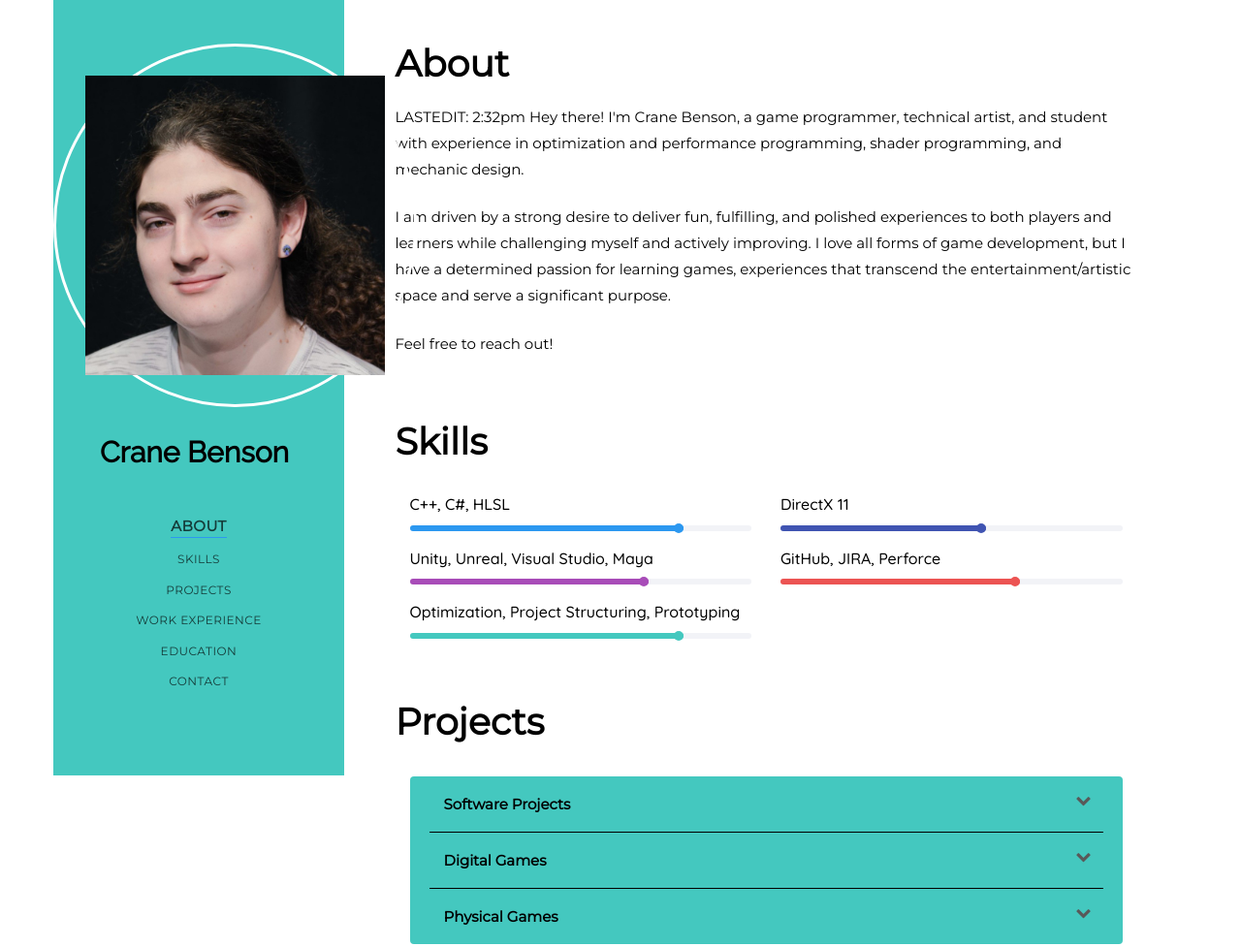
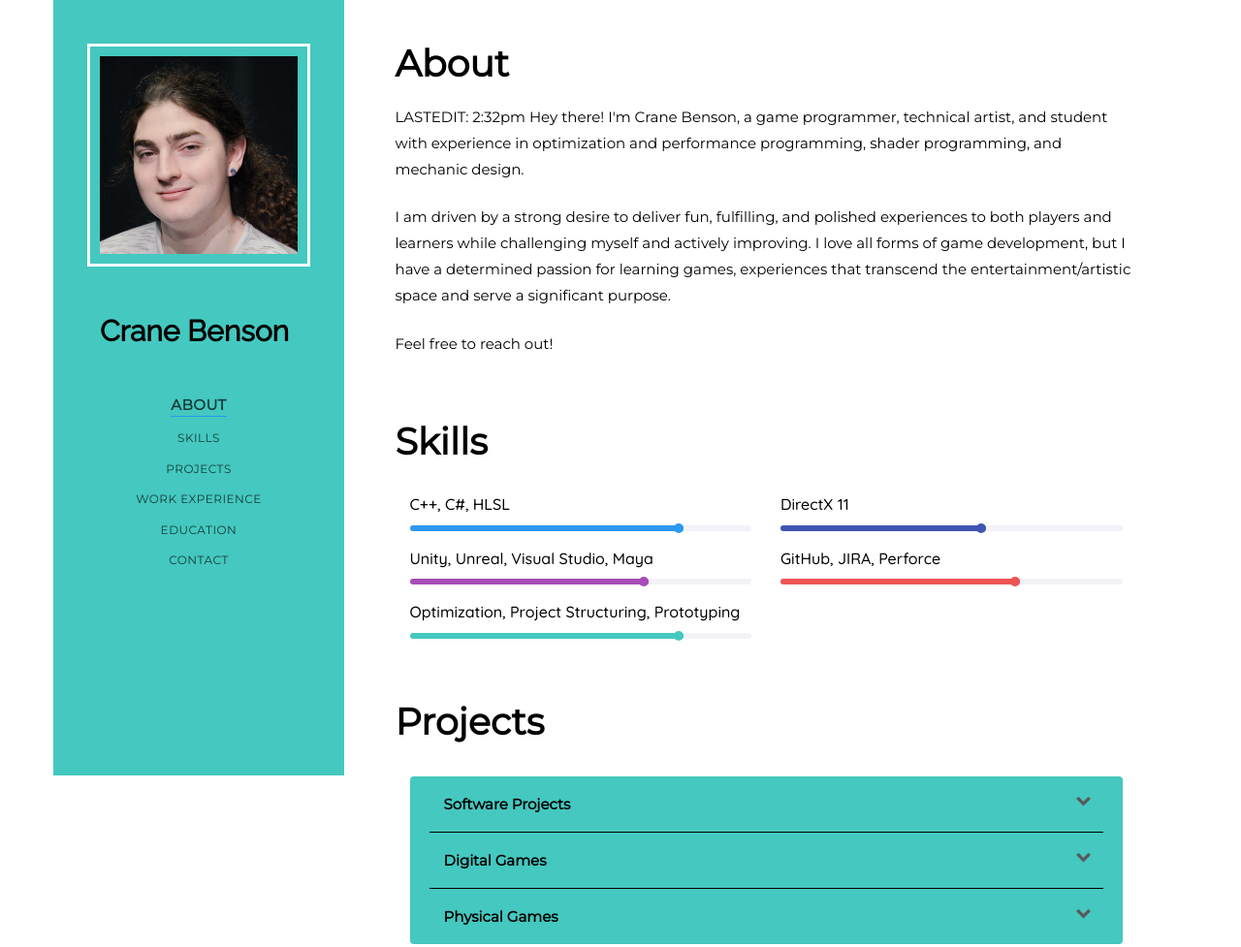
Before and after one commit to CJBenson/CJBenson.github.io, a plain HTML site: page index.html in a window 1280 px wide. Shown: the top 977 px of the page at 97% size. Drawn offline with Linux system fonts and the light colour scheme; no server answers; a web font is replaced by a local one.

Commit message:
Image Good!!

```diff
--- a/css/style.css
+++ b/css/style.css
@@ -168,23 +168,24 @@ figure figcaption {
 	height: auto;
 }
 #colorlib-aside .author-img {
-	width: 375px;
-	height: 375px;
+	width: 250px;
+	height: 250px;
 	margin: 0 auto;
 	margin-bottom: 30px;
 	-webkit-border-radius: 50%;
 	-moz-border-radius: 50%;
 	-ms-border-radius: 50%;
 	border-radius: 50%;
-	border: 3px solid white;
+	/*border: 3px solid white;*/
 }
 
 #colorlib-aside .author-img img{
 	height: 100%;
     object-fit: contain;
-	padding: 30px;
-	max-width: 375px;
-	max-height: 375px;
+	padding: 10px;
+	max-width: 230px;
+	max-height: 230px;
+	border: 3px solid white;
 }
 #colorlib-aside h1 {
 	font-family: "Raleway", sans-serif;
```
